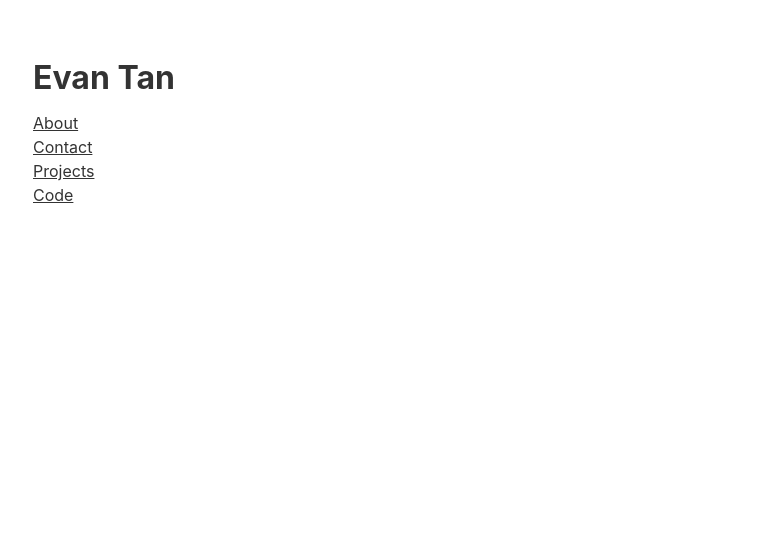
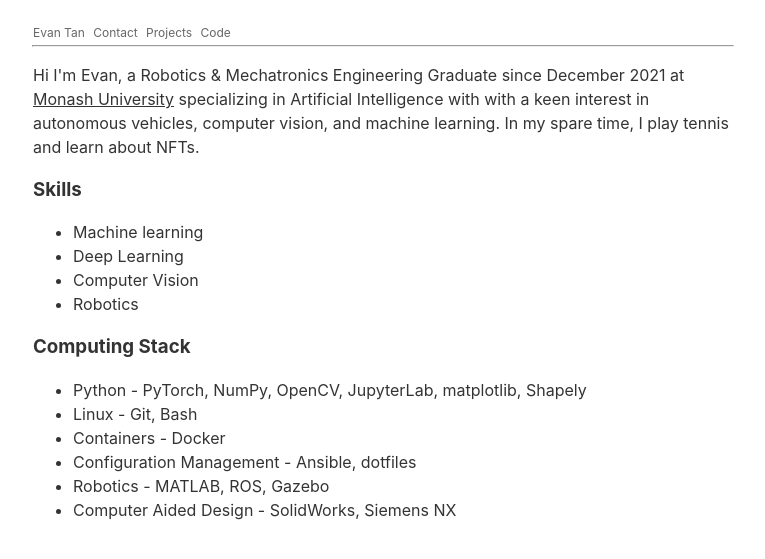
Before and after one commit to evan-tan/evan-tan.github.io, a Jekyll site: the page built from index.html, in a window 1280 px wide. Shown: the top 559 px of the page, without its empty margins (257-1022 px from the left). Built offline with Jekyll 4.4.1, drawn with Linux system fonts in a browser that asks for light colours.

Commit message:
Change homepage to About, update navbar

```diff
--- a/_config.yml
+++ b/_config.yml
@@ -1,9 +1,5 @@
 markdown: kramdown
 highlighter: rouge
-
-# profile links
-accounts:
-  github: evan-tan
 
 collections:
   projects:
@@ -12,6 +8,13 @@ collections:
 
 kramdown:
   math_engine: katex
+  syntax_highlighter_opts:
+    block:
+      line_numbers: true
+
+# sass:
+#   sass_dir: css
+#   style: compressed
 
 katex:
   js_path: "/assets/katex/" # Path used to search for katex.min.js
@@ -19,3 +22,11 @@ katex:
     # Default KaTeX rendering options. See https://github.com/Khan/KaTeX#rendering-options
     throw_error: true # throwOnError - set to false if you want rendering to output error as text rather than a build error
     error_color: "#cc0000" # errorColor
+
+title: Evan Tan
+# profile links
+accounts:
+  github: evan-tan
+  linkedin: evan-tan
+  twitter: nat_nave
+  opensea: nat_nave
--- a/_includes/nav.html
+++ b/_includes/nav.html
@@ -1,10 +1,10 @@
-<div class='nav'>
-    <ul class='wrap horizontal_list'>
-        <li><a href='/'>Home</a></li>
-        <li><a href='/about'>About</a></li>
+<div class='nav wrap clean-ul'>
+    <ul class='horizontal-li'>
+        <li><a href='/'>{{ site.title }}</a></li>
         <li><a href='/contact'>Contact</a></li>
         <li><a href='/projects'>Projects</a></li>
         <li><a href="https://github.com/{{ site.accounts.github }}" target="_blank">Code</a></li>
     </ul>
-    <hr class="wrap">
 </div>
+
+<hr class="wrap">
--- a/_layouts/default.html
+++ b/_layouts/default.html
@@ -6,7 +6,11 @@
     <meta http-equiv="X-UA-Compatible" content="IE=edge">
     <meta name="viewport" content="width=device-width, initial-scale=1.0">
 
-    <title>{{ page.title }}</title>
+    {% if page.title == site.title %}
+    <title>{{ site.title }}</title>
+    {% else %}
+    <title>{{ site.title }} | {{ page.title }}</title>
+    {% endif %}
 
     <link rel="stylesheet" href="/css/style.css">
     <link rel="stylesheet" href="/css/rouge.css">
@@ -27,8 +31,8 @@
         </div>
 
         <!-- reused code from /projects.html -->
-        <div class="clean_list">
-            <ul class="project_links horizontal_list">
+        <div class='clean-ul'>
+            <ul class="project-links horizontal-li">
                 {% if page.github %}
                 <li><a href="{{ page.github }}" target="_blank">Code</a></li>
                 {% endif %}
--- a/css/style.css
+++ b/css/style.css
@@ -15,20 +15,15 @@ a:hover {
     text-decoration: none;
 }
 
-#landing {
-    min-width: 150px;
-    margin-top: 60px;
-    margin-bottom: 60px;
-}
-
 /* remove padding and bullets of lists */
-.clean_list ul {
+.clean-ul ul {
     padding: 0;
     list-style-type: none;
+    margin-bottom: 0px;
 }
 
 /* turn list horizontal with small margin */
-.horizontal_list li {
+.horizontal-li li {
     display: inline;
     margin-right: 5px;
 }
@@ -40,7 +35,7 @@ a:hover {
 
 .nav {
     margin-top: 15px;
-    margin-bottom: 15px;
+    margin-bottom: 0px;
     font-size: 12px;
 }
 
@@ -53,37 +48,27 @@ a:hover {
     font-weight: bold;
 }
 
-.nav ul {
-    padding: 0;
-    list-style-type: none;
-}
-
-/* .nav ul li {
-    display: inline;
-    margin-right: 5px;
-} */
-
-.project_index {
+.project-index {
     margin-top: 5px;
     margin-bottom: 15px;
 }
 
-.project_title {
+.project-title {
     margin-bottom: 5px;
     font-weight: bold;
     font-size: 18px;
 }
 
-.project_title:hover {
+.project-title:hover {
     text-decoration: none;
     color: rgba(0, 0, 0, 0.5);
 }
 
-.project_date {
+.project-date {
     font-size: 12px;
     font-weight: bold;
 }
 
-.project_links {
+.project-links {
     margin-top: 5px;
 }
--- a/index.html
+++ b/index.html
@@ -1,5 +1,6 @@
 ---
-title: landing
+title: Evan Tan
+layout: default
 ---
 
 <!DOCTYPE html>
@@ -10,20 +11,36 @@ title: landing
     <meta http-equiv="X-UA-Compatible" content="IE=edge">
     <meta name="viewport" content="width=device-width, initial-scale=1.0">
 
-    <title>Evan Tan</title>
-
     <link rel="stylesheet" href="/css/style.css">
 </head>
 
 <body>
-    <div id="landing" class="clean_list wrap">
-        <h1>Evan Tan</h1>
+    <div class="wrap">
+        <p>Hi I'm Evan, a Robotics & Mechatronics Engineering Graduate since December 2021 at <a
+                href='https://www.monash.edu/study/courses/majors-minors-specialisations/2022/specialisations/robotics-and-mechatronics-engineering-xs0246'
+                target='_blank'>Monash University</a> specializing in Artificial Intelligence with with a keen interest
+            in autonomous vehicles, computer vision, and machine learning. In my spare time, I play tennis and learn
+            about NFTs.
+        </p>
+
+        <p>
+        <h3>Skills</h3>
         <ul>
-            <li><a href="/about" target="_self">About</a></li>
-            <li><a href="/contact" target="_self">Contact</a></li>
-            <li><a href="/projects" target="_self">Projects</a></li>
-            <li><a href="https://github.com/{{ site.accounts.github }}" target="_blank">Code</a></li>
+            <li>Machine learning</li>
+            <li>Deep Learning</li>
+            <li>Computer Vision</li>
+            <li>Robotics</li>
         </ul>
+        <h3>Computing Stack</h3>
+        <ul>
+            <li>Python - PyTorch, NumPy, OpenCV, JupyterLab, matplotlib, Shapely</li>
+            <li>Linux - Git, Bash</li>
+            <li>Containers - Docker</li>
+            <li>Configuration Management - Ansible, dotfiles</li>
+            <li>Robotics - MATLAB, ROS, Gazebo</li>
+            <li>Computer Aided Design - SolidWorks, Siemens NX</li>
+        </ul>
+        </p>
     </div>
 </body>
 
```
Also changed, not shown: about.md (deleted, +0 -28 lines), contact.html (added, +24 -0 lines), contact.md (deleted, +0 -13 lines), projects.html (+6 -5 lines).
